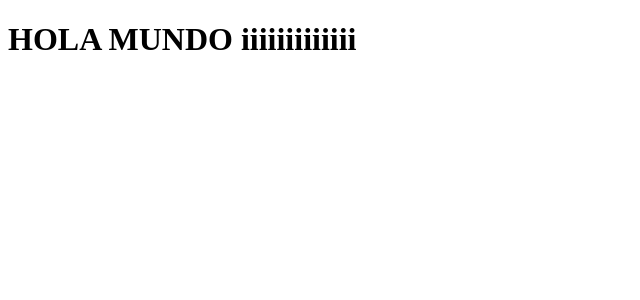
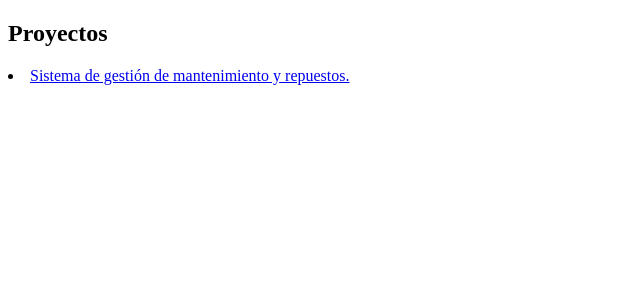
Before and after one commit to nestormarlier/sistema_mantenimiento_repuestos, a Django app: template templates/index.html in a window 1280 px wide. Shown: the top 300 px of the page, without its empty margins (0-640 px from the left). Run offline with Django 3.2, Linux system fonts and the light colour scheme; the template is opened without the code that fills it, so the values that code supplies are empty.

Commit message:
Listado de proyectos

```diff
--- a/templates/index.html
+++ b/templates/index.html
@@ -8,6 +8,11 @@
     <title>Document</title>
 </head>
 <body>
-    <h1>HOLA MUNDO iiiiiiiiiiiii</h1>
+    <h2>Proyectos</h2>
+    <li>
+        <a href="{% url 'admin:index' %}">Sistema de gestión de mantenimiento y repuestos.</a>
+    </li>
+
+
 </body>
 </html>
```
